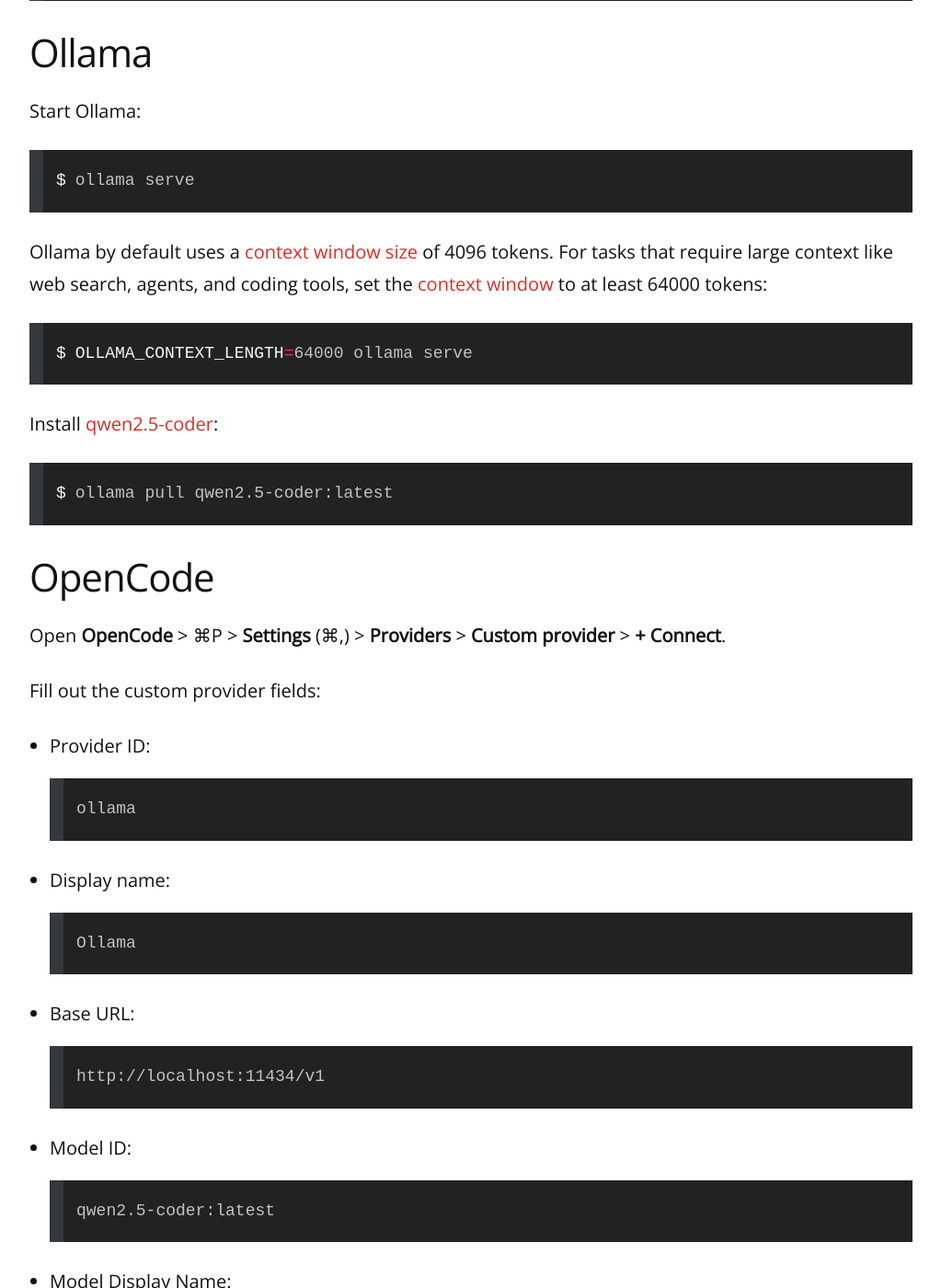
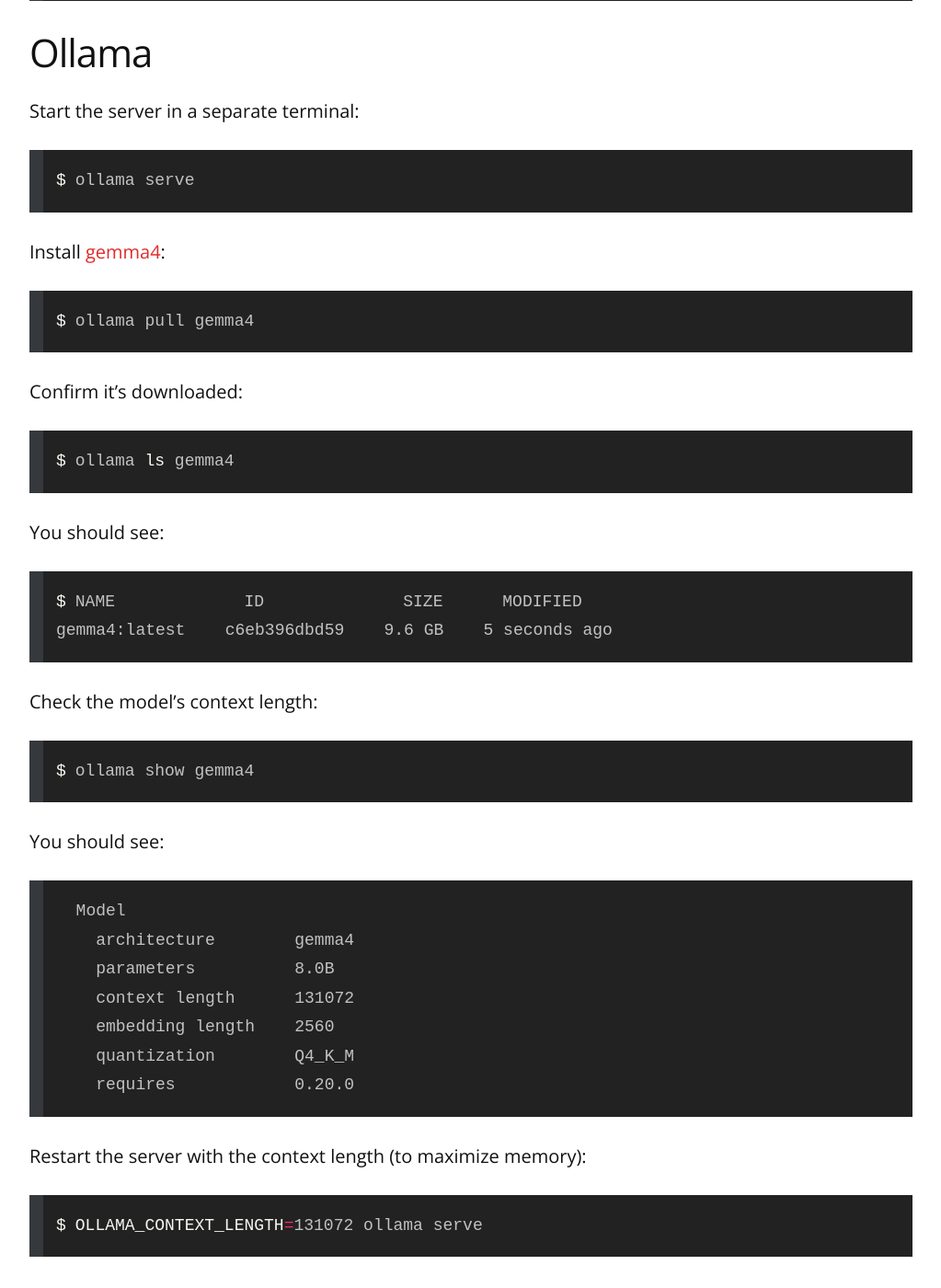
Before and after one commit to remarkablemark/remarkablemark.github.io, a Jekyll site: the page built from _posts/2026/2026-02-04-opencode-ollama-setup.md, in a window 1280 px wide and 1400 px high, scrolled down 667 px. Shown: the whole window at 92% size, without its empty margins (128-1151 px from the left). Built offline with Jekyll 4.4.1, drawn with Linux system fonts in a browser that asks for light colours; comment, search, counter and statistics services are not loaded; some of the changed text lies outside the part shown.

Commit message:
feat(posts): update "How to use OpenCode with Ollama"
Post: 2026-02-04-opencode-ollama-setup.md

````diff
--- a/_posts/2026/2026-02-04-opencode-ollama-setup.md
+++ b/_posts/2026/2026-02-04-opencode-ollama-setup.md
@@ -1,14 +1,21 @@
 ---
 layout: post
-title: How to set up OpenCode with Ollama
+title: How to use OpenCode with Ollama
 date: 2026-02-04 14:22:24
+updated: 2026-05-02 19:41:41
 excerpt: How to set up OpenCode IDE with an Ollama coding model.
 categories: opencode ollama ai
 ---
 
 This post goes over how to set up [OpenCode](https://opencode.ai/) with [Ollama](https://ollama.com/).
 
-## Prerequisites
+## Install
+
+[Ollama](https://ollama.com/):
+
+```sh
+brew install ollama
+```
 
 [OpenCode](https://opencode.ai/):
 
@@ -16,61 +23,67 @@
 brew install opencode
 ```
 
-[Ollama](https://ollama.com/):
-
-```sh
-brew install ollama
-```
-
 ## Ollama
 
-Start Ollama:
+Start the server in a separate terminal:
 
 ```sh
 ollama serve
 ```
 
-Ollama by default uses a [context window size](https://docs.ollama.com/context-length) of 4096 tokens. For tasks that require large context like web search, agents, and coding tools, set the [context window](https://docs.ollama.com/faq#how-can-i-specify-the-context-window-size) to at least 64000 tokens:
+Install [gemma4](https://ollama.com/library/gemma4):
 
 ```sh
-OLLAMA_CONTEXT_LENGTH=64000 ollama serve
+ollama pull gemma4
 ```
 
-Install [qwen2.5-coder](https://ollama.com/library/qwen2.5-coder):
+Confirm it's downloaded:
 
 ```sh
-ollama pull qwen2.5-coder:latest
+ollama ls gemma4
+```
+
+You should see:
+
+```sh
+NAME             ID              SIZE      MODIFIED
+gemma4:latest    c6eb396dbd59    9.6 GB    5 seconds ago
+```
+
+Check the model's context length:
+
+```sh
+ollama show gemma4
+```
+
+You should see:
+
+```
+  Model
+    architecture        gemma4
+    parameters          8.0B
+    context length      131072
+    embedding length    2560
+    quantization        Q4_K_M
+    requires            0.20.0
+```
+
+Restart the server with the context length (to maximize memory):
+
+```sh
+OLLAMA_CONTEXT_LENGTH=131072 ollama serve
+```
+
+Check the performance of the model:
+
+```sh
+ollama run gemma4 "ping" && ollama ps
 ```
 
 ## OpenCode
 
-Open **OpenCode** > ⌘P > **Settings** (⌘,) > **Providers** > **Custom provider** > **+ Connect**.
+Launch opencode with [gemma4](https://ollama.com/library/gemma4):
 
-Fill out the custom provider fields:
-
-- Provider ID:
-  ```
-  ollama
-  ```
-- Display name:
-  ```
-  Ollama
-  ```
-- Base URL:
-  ```
-  http://localhost:11434/v1
-  ```
-- Model ID:
-  ```
-  qwen2.5-coder:latest
-  ```
-- Model Display Name:
-  ```
-  Qwen2.5 Coder
-  ```
-
-Click **Submit**.
-
-> To delete a manually configured model, edit the global config `~/.config/opencode/opencode.jsonc`.
-
-Ollama is connected and the model is ready for use!
+```sh
+ollama launch opencode --model gemma4
+```
````
